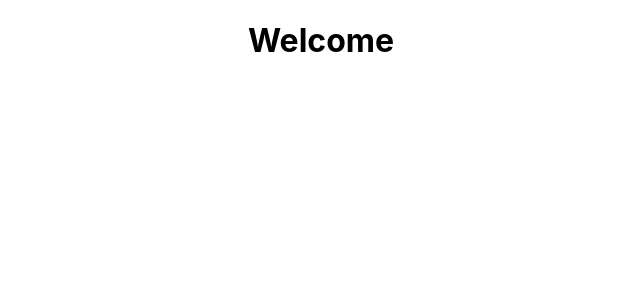
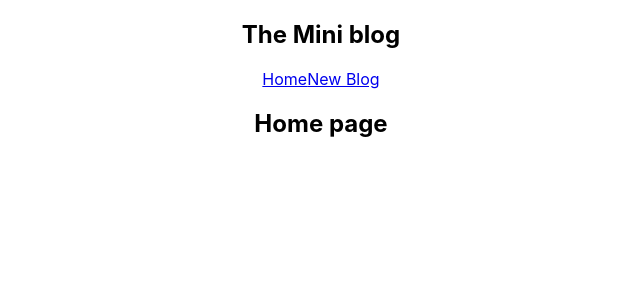
Before and after one commit to vvt22/PracticeReact, a React (Create React App) app in the folder miniblog/: page / in a window 1280 px wide. Shown: the top 300 px of the page, without its empty margins (319-959 px from the left). Built offline with nearby package versions, Linux system fonts and the light colour scheme.

Commit message:
twocompo

```diff
--- a/miniblog/src/App.js
+++ b/miniblog/src/App.js
@@ -1,11 +1,14 @@
 import "./App.css";
+import Navbar from "./Navbar";
+import Home from "./Home";
 
 function App() {
   const title = "Welcome";
   return (
     <div className="App">
+      <Navbar></Navbar>
       <div className="content">
-        <h1>{title}</h1>
+        <Home></Home>
       </div>
     </div>
   );
--- /dev/null
+++ b/miniblog/src/Home.js
@@ -0,0 +1,9 @@
+const Home = () => {
+  return (
+    <div className="home">
+      <h2>Home page</h2>
+    </div>
+  );
+};
+
+export default Home;
--- /dev/null
+++ b/miniblog/src/Navbar.js
@@ -0,0 +1,13 @@
+const Navbar = () => {
+  return (
+    <nav className="navbar">
+      <h1>The Mini blog</h1>
+      <div className="links">
+        <a href="/">Home</a>
+        <a href="/create">New Blog</a>
+      </div>
+    </nav>
+  );
+};
+
+export default Navbar;
```
Also changed, not shown: miniblog/info.txt.
